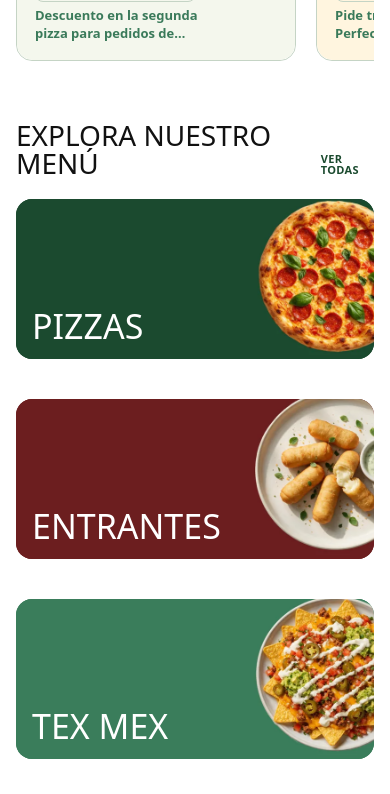
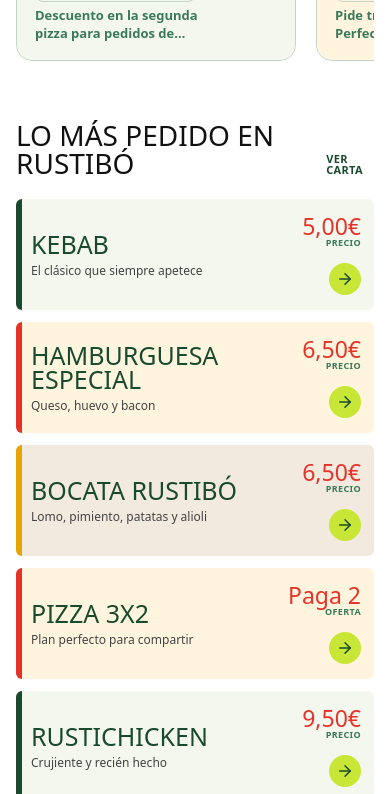
Before and after one commit to elvismedia-create/rustibo-web, a Next.js app: page / in a window 390 px wide. Shown: the part 1500-2294 px from the top of the page. Built offline with nearby package versions, Linux system fonts and the light colour scheme.

Commit message:
Mantiene productos destacados en movil

```diff
--- a/src/app/page.js
+++ b/src/app/page.js
@@ -188,7 +188,7 @@
         </div>
       </section>
 
-      <section className="home-menu-explore section-gap-bottom mx-auto max-w-7xl px-4 sm:px-6 lg:px-8">
+      <section className="section-gap-bottom mx-auto max-w-7xl px-4 sm:px-6 lg:px-8">
         <div className="section-heading-tight">
           <div className="section-heading-row">
             <div>
@@ -216,7 +216,7 @@
         </div>
       </section>
 
-      <section className="section-gap-bottom mx-auto max-w-7xl px-4 sm:px-6 lg:px-8">
+      <section className="home-menu-explore section-gap-bottom mx-auto max-w-7xl px-4 sm:px-6 lg:px-8">
         <div className="section-heading-tight">
           <div className="section-heading-row">
             <h2 className="section-title-compact">Explora nuestro menú</h2>
```
